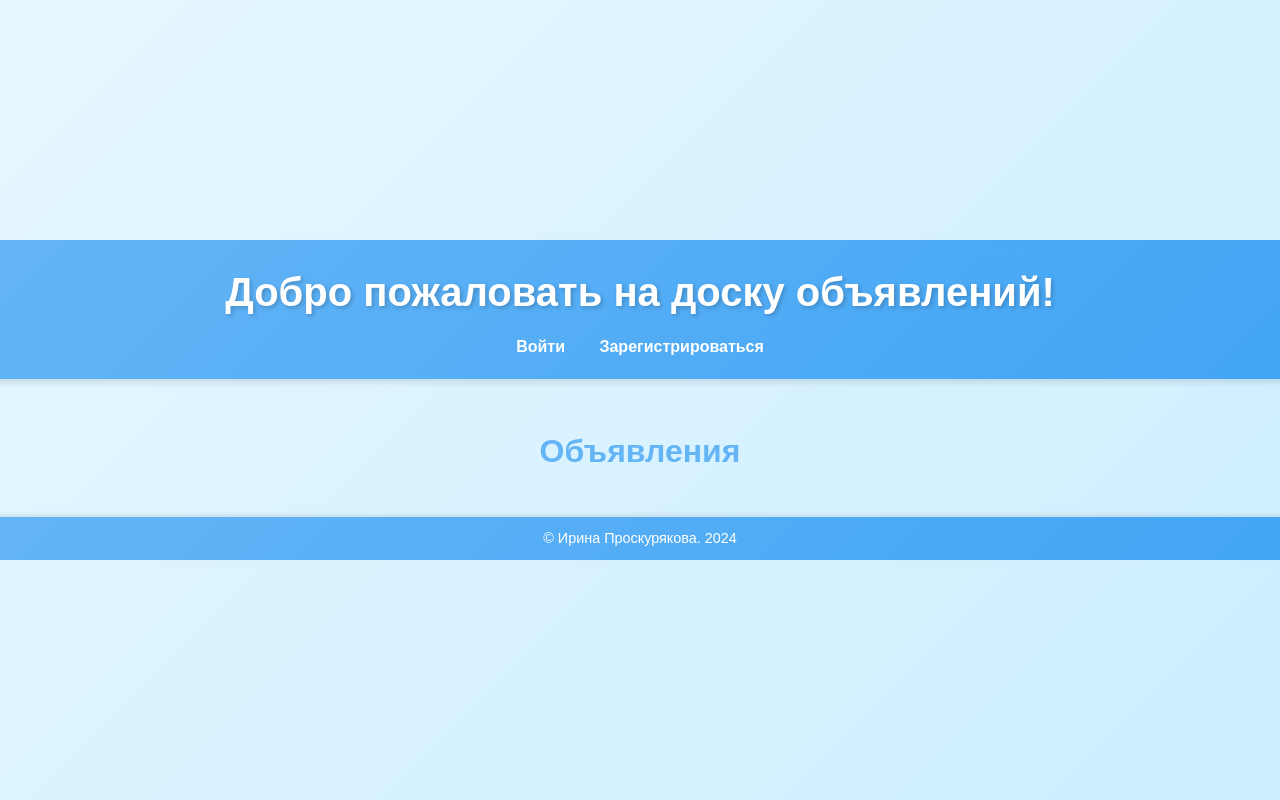
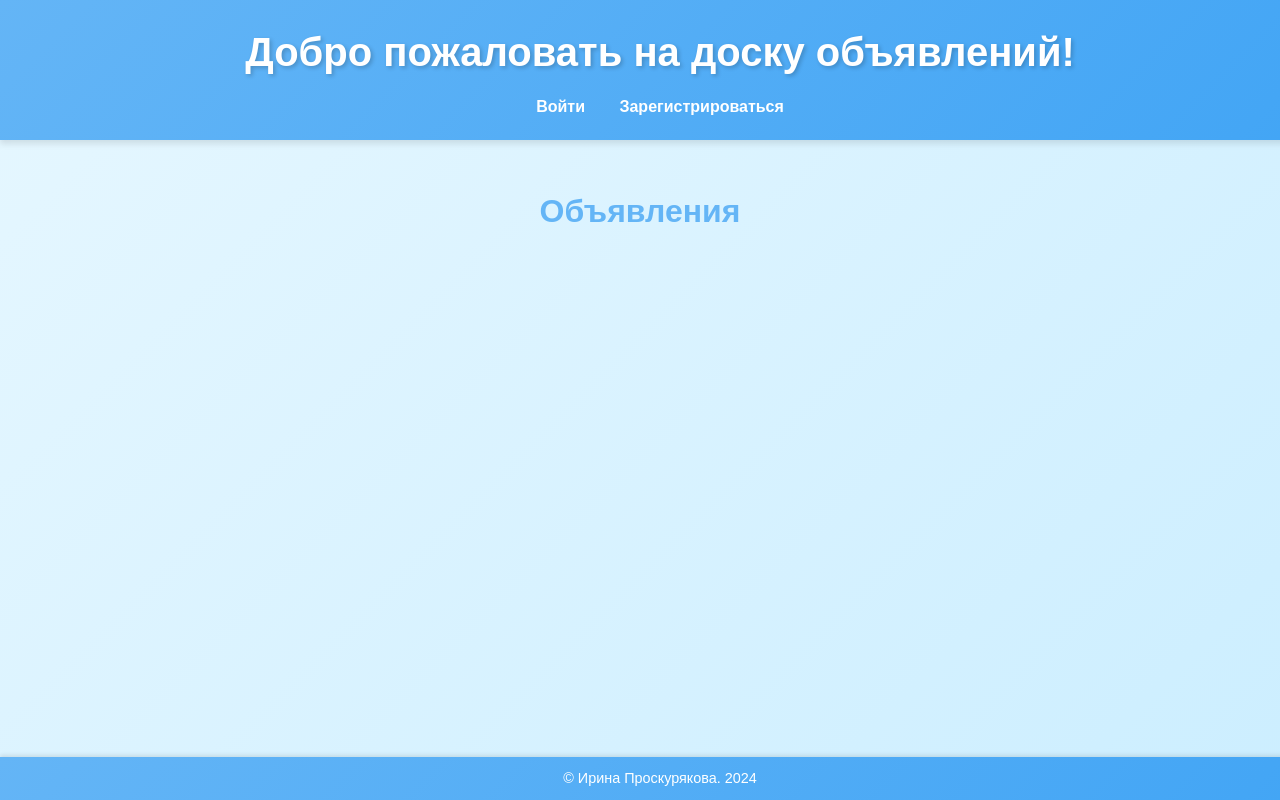
Before and after one commit to rinarocketswife/RGZ, a Flask app: page / in a window 1280 px wide. Run offline with Flask 3, Linux system fonts and the light colour scheme; data that the repository does not hold is empty.

```diff
--- a/static/main.css
+++ b/static/main.css
@@ -8,9 +8,7 @@ body {
     line-height: 1.6;
     display: flex;
     flex-direction: column;
-    align-items: center;
-    justify-content: center;
-    min-height: 100vh;
+    min-height: 100vh; /* Устанавливаем минимальную высоту страницы */
 }
 
 /* Шапка */
@@ -57,6 +55,7 @@ main {
     max-width: 1200px;
     width: 100%;
     margin: 0 auto;
+    flex-grow: 1; /* Контент растягивается, чтобы занять все свободное пространство */
 }
 
 h2 {
```
